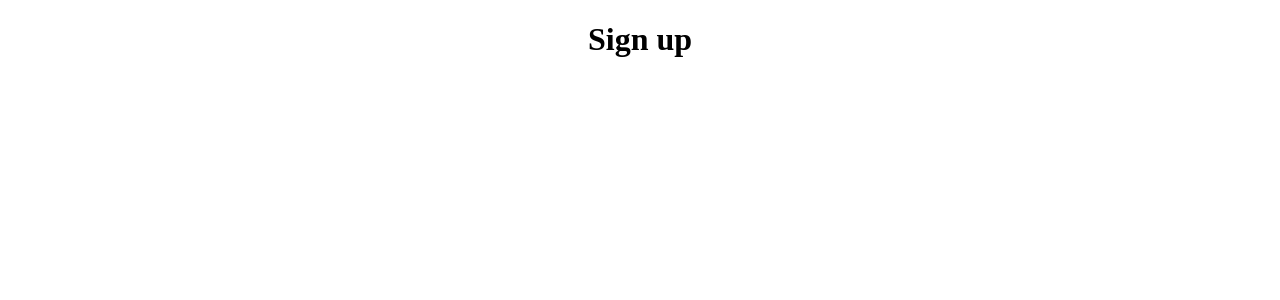
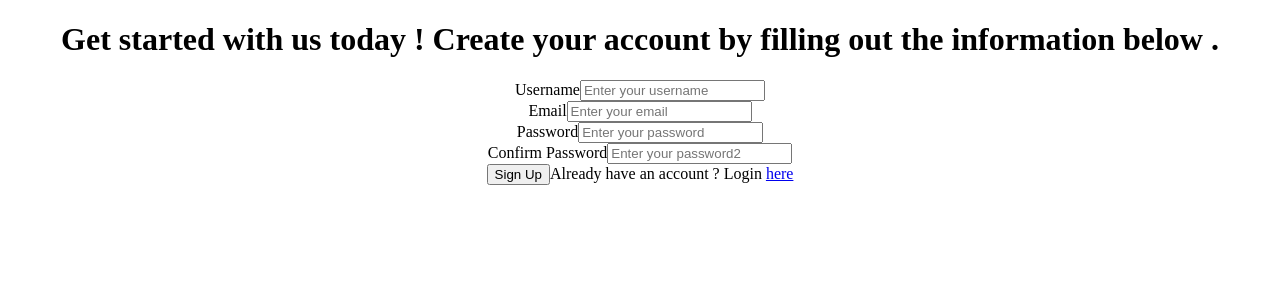
Before and after one commit to grum1n/react-form-validation, a React (Create React App) app: page / in a window 1280 px wide. Shown: the top 300 px of the page. Built offline with nearby package versions, Linux system fonts and the light colour scheme.

Commit message:
added form code  to FormSignup.js

```diff
--- a/src/FormSignup.js
+++ b/src/FormSignup.js
@@ -3,7 +3,63 @@
 function FormSignUp() {
     return (
         <div>
-            <h1>Sign up</h1>
+            <div className="form-content-right">
+               <form className="form">
+                   <h1>Get started with us today !  Create your account by filling out the information below .</h1>
+                   <div className="form-inputs">
+                        <label htlmFor="username" className="form-label">
+                            Username
+                        </label>
+                        <input
+                            id="username"
+                            type="text"
+                            name="username"
+                            className="form-input"
+                            placeholder="Enter your username"
+                        />
+                   </div>
+                   <div className="form-inputs">
+                        <label htlmFor="email" className="form-label">
+                            Email
+                        </label>
+                        <input
+                            id="email"
+                            type="email"
+                            name="email"
+                            className="form-input"
+                            placeholder="Enter your email"
+                        />
+                   </div>
+                   <div className="form-inputs">
+                        <label htlmFor="password" className="form-label">
+                            Password
+                        </label>
+                        <input
+                            id="password"
+                            type="password"
+                            name="password"
+                            className="form-input"
+                            placeholder="Enter your password"
+                        />
+                   </div>
+                   <div className="form-inputs">
+                        <label htlmFor="password2" className="form-label">
+                            Confirm Password
+                        </label>
+                        <input
+                            id="password2"
+                            type="password2"
+                            name="password2"
+                            className="form-input"
+                            placeholder="Enter your password2"
+                        />
+                   </div>
+                   <button className="form-input-btn" type="submit">Sign Up</button>
+                   <span className="form-input-login">
+                        Already have an account ? Login <a href="#"> here</a>
+                   </span>
+               </form>
+            </div>
         </div>
     )
 }
```
